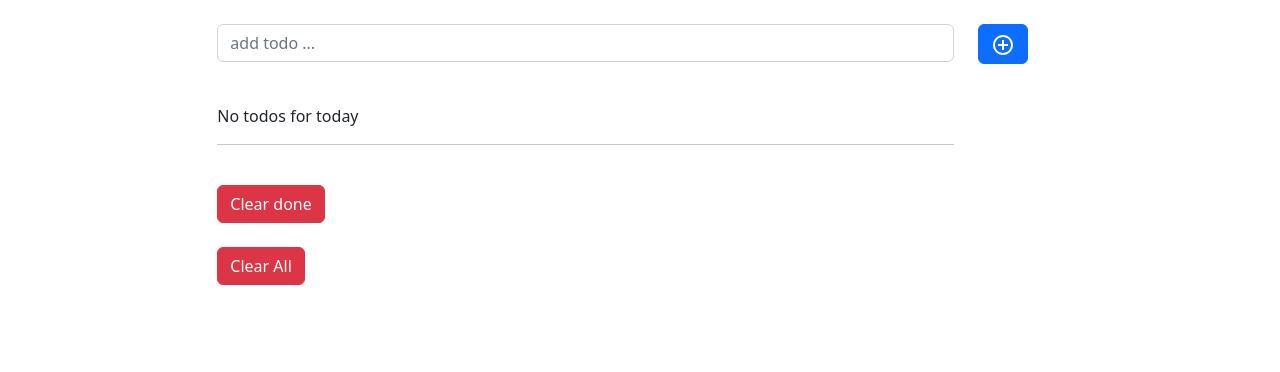
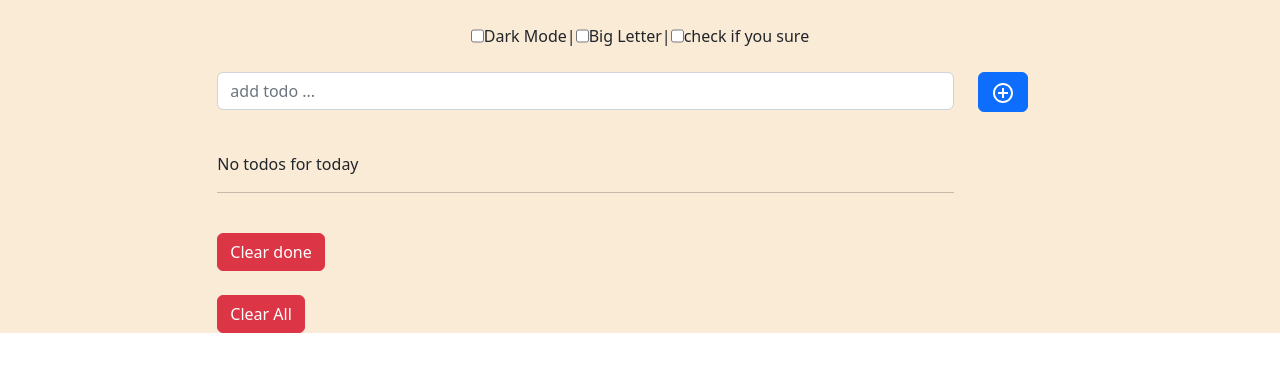
Before and after one commit to akram12affou/Todo-List, a React (Vite) app: page / in a window 1280 px wide. Shown: the top 372 px of the page. Built offline with nearby package versions, Linux system fonts and the light colour scheme.

Commit message:
'add-dark-mode-

```diff
--- /dev/null
+++ b/src/App.css
@@ -0,0 +1,19 @@
+.parameters{
+    display: flex;
+    justify-content: center;
+}
+.App{
+    background-color: antiquewhite;
+}
+.App-DARK{
+    background-color: rgb(78, 78, 78);
+    color: white;
+    position:absolute;
+    top:0px;
+    right:0px;
+    bottom:0px;
+    left:0px;
+}
+.App-BIG {
+    font-size: 20px;
+}
--- a/src/App.tsx
+++ b/src/App.tsx
@@ -1,6 +1,7 @@
 import React, { useEffect } from 'react'
 import { useState } from 'react'
 import uuid4 from "uuid4";
+import './App.css'
 import { FC } from 'react';
 import 'bootstrap/dist/css/bootstrap.min.css';
 import { Button, Modal, ModalHeader, ModalBody, ModalFooter, FormGroup, Input, Label, Alert, Col } from 'reactstrap';
@@ -11,7 +12,6 @@
 const App: FC<undefined> = () => {
   let sData: any = window.localStorage.getItem('todo')
   let count: number = 0
-  const [exist, setExist] = useState<boolean>(false)
   const [editnull, setEditnull] = useState<boolean>(false)
   const [alert, setAlert] = useState<boolean>(false)
   const [id, setId] = useState<string>()
@@ -20,6 +20,16 @@
   const [newtodo, setNewtodo] = useState<string>('')
   const [todoList, setTodoList] = useState<[]>([])
   const [newname, SetNewname] = useState<string>('')
+  const [DarkMode , setDarkMode] = useState<boolean>(window.localStorage.getItem('dark-mode') == 'true' ? true : false)
+  const [bigletter , setBigletter] = useState<boolean>(window.localStorage.getItem('big-letter') == 'true' ? true : false)
+  const [sure , setSure] = useState<boolean>(false)
+  useEffect(() => {
+    window.localStorage.setItem('dark-mode', DarkMode.toString())
+  },[DarkMode])
+  useEffect(() => {
+    window.localStorage.setItem('big-letter', bigletter.toString())
+  },[bigletter])
+
   useEffect(() => {
     if (JSON.parse(sData)) {
       setTodoList(JSON.parse(sData))
@@ -60,6 +70,7 @@
     }
     for(let i = 0; todoList.length>i;i++){
       if(todoList[i].name == newtodo){
+        window.alert('already in the List')
         return;
       }
 
@@ -95,8 +106,21 @@
       count++
     }
   })
+  console.log(DarkMode)
   return (
-    <>
+    <div className={DarkMode ? 'App-DARK' : 'App'}>
+      <div className={bigletter && 'App-BIG'}>
+      <br />
+      <div className='parameters'>
+      <input value={DarkMode} onChange={() => { setDarkMode(!DarkMode)}} type='checkbox' checked={DarkMode}></input>
+      <label htmlFor="">Dark Mode</label>
+      {' '}|{' '}
+      <input value={bigletter} onChange={() => { setBigletter(!bigletter)}} type='checkbox' checked={bigletter}></input>
+      <label htmlFor="">Big Letter</label>
+      {' '}|{' '}
+      <input type='checkbox'></input>
+      <label htmlFor="">check if you sure</label>
+      </div>
       <br />
       <FormGroup row>
         <Col xs='2' sm={2}></Col>
@@ -164,7 +188,8 @@
           the Todo cant be Empty
         </Alert>
       }
-    </>
+      </div>
+    </div>
   )
 }
 
```
